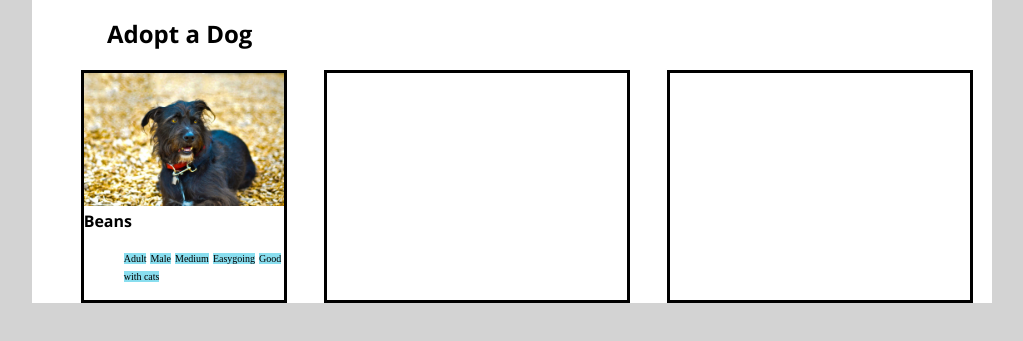
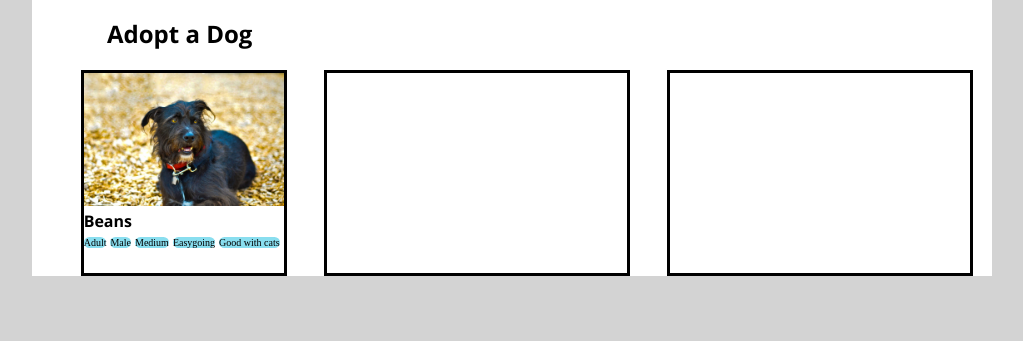
Before and after one commit to momentum-team-7/css--dog-adoption-cdiazit5, a plain HTML site: page index.html in a window 1280 px wide. Shown: the part 117-458 px from the top of the page, without its empty margins (128-1151 px from the left). Drawn offline with nearby package versions, Linux system fonts and the light colour scheme.

Commit message:
updated adopt a dog

```diff
--- a/dogadoption.css
+++ b/dogadoption.css
@@ -32,7 +32,6 @@ body {background-color: #d3d3d3;
 
 .flexbox-container1 {
     display:flex;
-
     justify-content: space-around;
     align-items: left;
     justify-items: ;
@@ -45,6 +44,7 @@ body {background-color: #d3d3d3;
 }
 
 .flexbox-item-1 {
+    justify-content: left;
     width: 200px;
     min-height: 200px;
 }
@@ -59,19 +59,25 @@ body {background-color: #d3d3d3;
     margin: 0;
 }
 
-.horizontalList ul{
+ul.horizontalList {
     display: inline;
     margin: 0;
+    align-content: flex-start;
+    padding: 0px;
+    justify-content: left;
+    padding-left: 0;
+
 
 }
-.horizontalList li {font-size: 10px;
+
+
+li {font-size: 10px;
     margin: 0;
     display: inline;
     background-color: #89DEEF;
-    padding: 0;
-    padding-left: 0px;
+    padding-left: 0pt;
     list-style-type: none;
-    align-items: left;
-    border-width: 0;
+    border-radius: 25px;
+
 
 }
```
